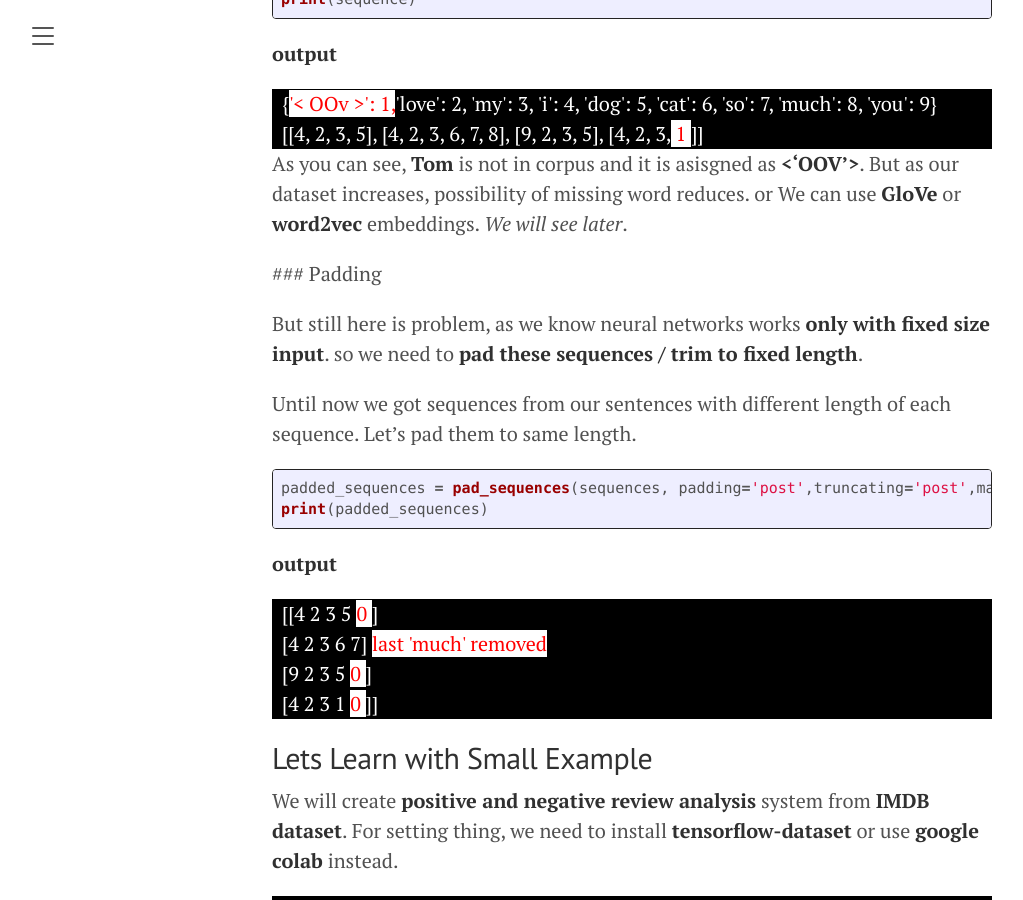
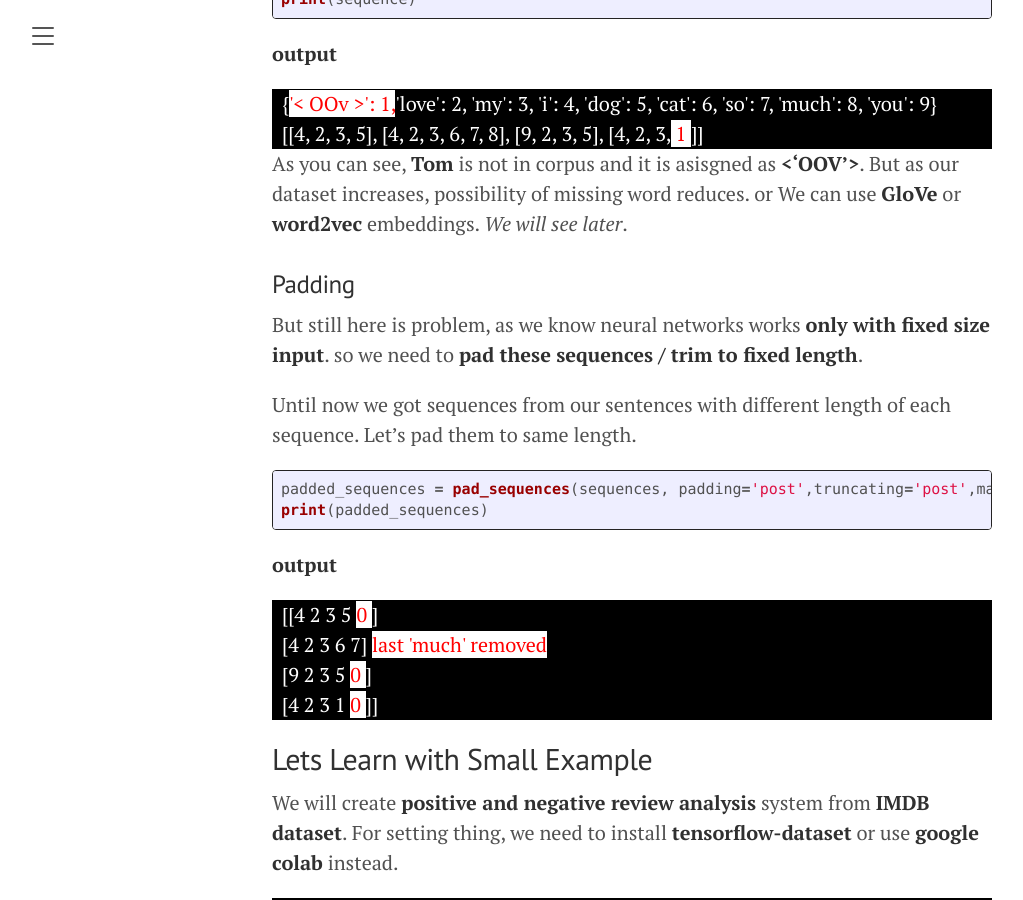
Before and after one commit to PSKP-95/pskp-95.github.io, a Jekyll site: the page built from _posts/2020-04-24-natural-language-processing-with-tensorflow-part-1.md, in a window 1280 px wide and 900 px high, scrolled down 2790 px. Shown: the whole window, without its empty margins (8-1031 px from the left). Built offline with Jekyll 4.4.1, drawn with Linux system fonts in a browser that asks for light colours; nearby versions of some CDN libraries; comment, search, counter and statistics services are not loaded.

```diff
--- a/_includes/head.html
+++ b/_includes/head.html
@@ -21,12 +21,20 @@
       {{ page.title }} &middot; {{ site.title }}
     {% endif %}
   </title>
+  {% if page.title == "Home" %}
+    <meta name="description" content="This is blog on Deep learning, machine learning and artificial intelligence written by Parikshit Patil. (PSKP-95)">
+    <meta name="keywords" content="machine learning, ml, deep learning, artificial intelligence, nlp, natural language processing, neural network, ai, programming, high performance computing, hpc, algorithms, data structure, ds">
+    <meta name="author" content="Parikshit Patil">
+    <meta property="og:title" content="This is blog on Deep learning, machine learning and artificial intelligence written by Parikshit Patil. (PSKP-95)">
+    <meta property="og:image" content="https://pskp-95.github.io/public/images/icon.png">
+  {% else %}
+    <meta name="description" content="{{ page.description}}">
+    <meta name="keywords" content="{{ page.keywords}}">
+    <meta name="author" content="{{ page.author}}">
+    <meta property="og:title" content="{{page.title}}">
+    <meta property="og:image" content="{{ page.thumbnail }}">
+  {% endif %}
 
-  <meta name="description" content="{{ page.description}}">
-  <meta name="keywords" content="{{ page.keywords}}">
-  <meta name="author" content="{{ page.author}}">
-  <meta property="og:title" content="{{page.title}}">
-  <meta property="og:image" content="{{ page.thumbnail }}">
 
   {% if page.url and site.baseurl %}
   <link rel="canonical" href="{{ page.url | absolute_url }}">
--- a/_posts/2020-04-24-natural-language-processing-with-tensorflow-part-1.md
+++ b/_posts/2020-04-24-natural-language-processing-with-tensorflow-part-1.md
@@ -93,7 +93,7 @@ print(sequence)
 
 As you can see, **Tom** is not in corpus and it is asisgned as **&lt;'OOV'&gt;**. But as our dataset increases, possibility of missing word reduces. or We can use **GloVe** or **word2vec** embeddings. *We will see later*.
 
- ### Padding
+### Padding
 
 But still here is problem, as we know neural networks works **only with fixed size input**. so we need to **pad these sequences / trim to fixed length**.
 
```
